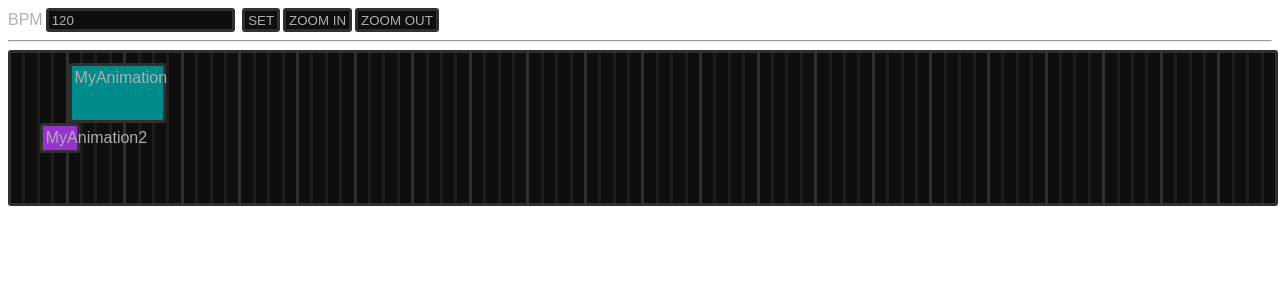
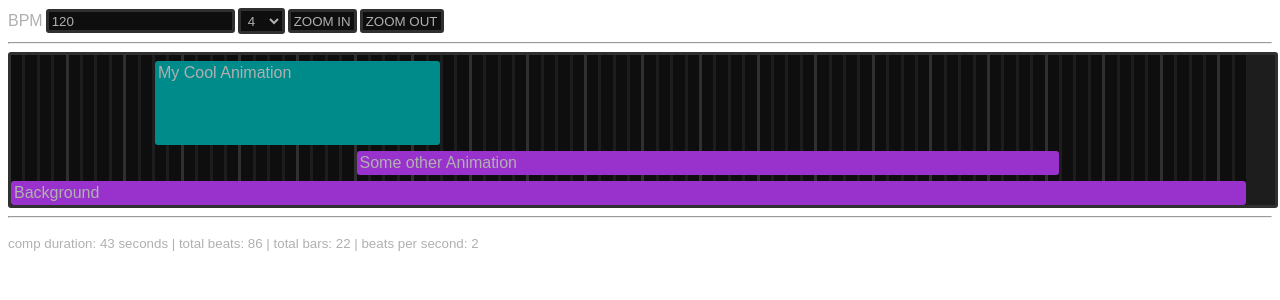
Before and after one commit to etlaM21/SoundSync, a React app: page / in a window 1280 px wide. Shown: the top 300 px of the page. Built offline with nearby package versions, Linux system fonts and the light colour scheme; the HTML template or start-up script is replaced by a standard one.

Commit message:
added layer functionality mockup

```diff
--- a/src/App.jsx
+++ b/src/App.jsx
@@ -1,18 +1,19 @@
 import React from 'react';
-import { useState, useRef, useMemo } from 'react';
+import { useState, useMemo } from 'react';
 import './style.scss'
 
 const App = () => {
 
     const [bpm, setBpm] = useState(120.0);
-    const bpmInput = useRef(null);
 
     const handleBpmFormChange = (e) => {
         setBpm(e.target.value);
     }
 
-    const setBpmFromForm = () => {
-        setBpm(bpmInput.current.value)
+    const [beatsPerBar, setBeatsPerBar] = useState(4);
+
+    const handleBeatsPerBarFormChange = (e) => {
+        setBeatsPerBar(e.target.value);
     }
 
     const [zoomLevel, setZoomLevel] = useState(1.0);
@@ -27,7 +28,7 @@ const App = () => {
 
     const beatsPerSecond = bpm / 60;
     const totalBeats = useMemo(() => Math.floor(dummyCompData.duration * beatsPerSecond), [bpm]);
-    const beatsPerBar = 4;
+    const roundedBeats = useMemo(() => Math.ceil(totalBeats / beatsPerBar) * beatsPerBar, [bpm]);
     const totalBars = Math.ceil(totalBeats / beatsPerBar);
 
     const dummyLayerData  = [ {
@@ -53,25 +54,53 @@ const App = () => {
   return (
     <main>
         <div id='settings'>
-            <label htmlFor='bpm'>BPM</label><input name='bpm' type='number' size='3' value={bpm} onChange={handleBpmFormChange} ref={bpmInput}/> <button onClick={setBpmFromForm}>set</button>
+            <label htmlFor='bpm'>BPM</label><input name='bpm' type='number' size='3' value={bpm} onChange={handleBpmFormChange} />
+            <select name='beatsPerBar' id='beatsPerBarSelect' onChange={handleBeatsPerBarFormChange}>
+                <option value='2'>2</option>
+                <option value='4' selected>4</option>
+                <option value='8'>8</option>
+                <option value='16'>16</option>
+            </select>
             <button onClick={increaseZoom}>zoom in</button>
             <button onClick={decreaseZoom}>zoom out</button>
         </div>
       <hr />
         <div id='timeline'>
-            <div className='grid-layers'  style={{gridTemplate: `100% / repeat(${totalBars * beatsPerBar}, 1fr)`, width: `${100 * zoomLevel}%`}}>
-                <div className='timeline-layer'>MyAnimation</div>
-                <div className='timeline-layer'>MyAnimation2</div>
+            <div className='grid-layers'  style={{gridTemplate: `100% / repeat(${roundedBeats}, 1fr)`, width: `${100 * zoomLevel}%`}}>
+                {dummyLayerData.map((layer, index) => {
+
+                    const gridStart = Math.floor(layer.inPoint / dummyCompData.duration * totalBeats) + 1;
+                    const gridEnd = Math.floor(layer.outPoint / dummyCompData.duration * totalBeats) + 1;
+
+                    return (
+                        <div key={index} className='timeline-layer' style={{ gridColumnStart: gridStart, gridColumnEnd: gridEnd, gridRow: index + 1 }}>
+                            {layer.name}
+                        </div>
+                    );
+                })}
             </div>
             <div className='grid-timeline' style={{gridTemplate: `100% / repeat(${totalBars}, 1fr)`, width: `${100 * zoomLevel}%`}}>
-                {Array.from({ length: totalBars }).map((_, barIndex) => (
+                {Array.from({ length: totalBars }).map((_, barIndex) => {
+                    return (
                     <div key={barIndex} className='grid-bar' style={{gridTemplate: `100% / repeat(${beatsPerBar}, 1fr)`}}>
-                        {Array.from({ length: beatsPerBar }).map((_, beatIndex) => (
-                            <div key={beatIndex} className='grid-beat' />
-                        ))}
+                        {Array.from({ length: beatsPerBar }).map((_, beatIndex) => {
+
+                            const currentTotalBeats= ((barIndex ) * beatsPerBar) + (beatIndex + 1);
+
+                            if(currentTotalBeats <= totalBeats) {
+                                    console.log("currentTotalBeats", currentTotalBeats);
+                                    return(<div key={beatIndex} className='grid-beat' />);
+                            }
+
+                        })}
                     </div>
-                ))}
+                )
+            })}
             </div>
+        </div>
+        <hr />
+        <div id='information'>
+            <p><small>comp duration: {dummyCompData.duration} seconds | total beats: {totalBeats} | total bars: {totalBars} | beats per second: {beatsPerSecond}</small></p>
         </div>
     </main>
   );
--- a/src/style.scss
+++ b/src/style.scss
@@ -14,11 +14,11 @@ body {
     color: var(--light);
 }
 
-button, input, label {
+button, input, label, select {
     margin-right: 3px;
 }
 
-button, input {
+button, input, select, option {
     border-radius: 3px;
     border: solid 3px var(--light-grey);
     background-color: var(--dark-grey);
@@ -65,15 +65,14 @@ button, input {
     }
     .grid-layers {
         position: absolute;
-        top: 10px;
         display: grid;
         grid-template: repeat(1, 1fr) / repeat(12, 1fr);
         background-color: transparent;
         .timeline-layer {
             background-color: darkorchid;
             border-radius: 3px;
-            border: solid 3px var(--light-grey);
             padding: 3px;
+            margin-top: 6px;
             grid-column-start: 3;
             grid-column-end: 6;
             &:nth-of-type(1) {
```
